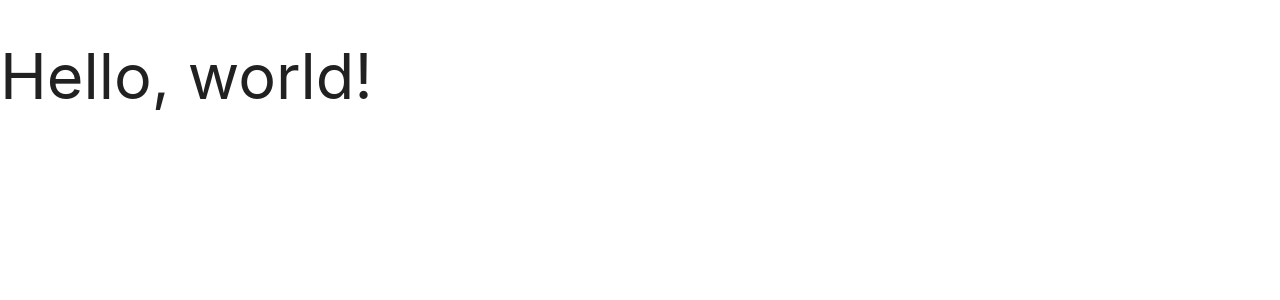
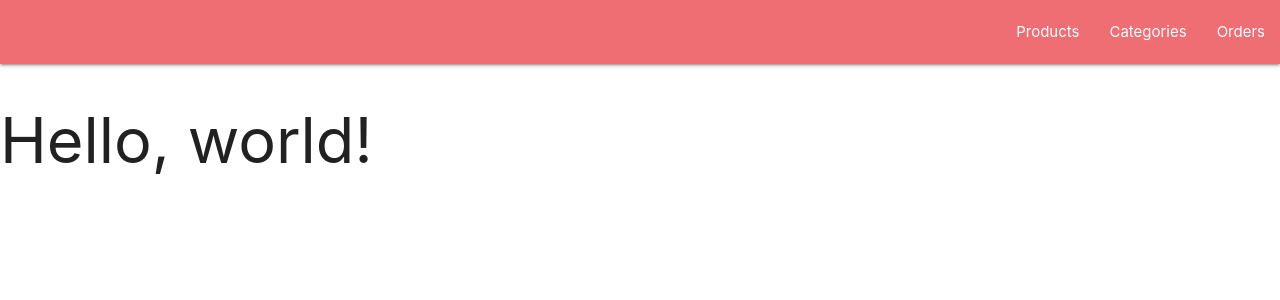
Before and after one commit to alexjuda2/uj-2-e-business, a React app in the folder frontend/: page / in a window 1280 px wide. Shown: the top 300 px of the page. Built offline with nearby package versions, Linux system fonts and the light colour scheme.

Commit message:
Add navbar

```diff
--- a/frontend/src/comp/App.js
+++ b/frontend/src/comp/App.js
@@ -1,9 +1,14 @@
 import React from 'react';
+import WithNavbar from './WithNavbar';
+
 
 function App() {
-  return (
-    <h1>Hello, world!</h1>
-  );
+    return (
+        <div>
+            <WithNavbar sections={[{ text: "Products", }, { text: "Categories", }, { text: "Orders", }]} />
+            <h1>Hello, world!</h1>
+        </div>
+    );
 }
 
 export default App;
--- /dev/null
+++ b/frontend/src/comp/WithNavbar.js
@@ -0,0 +1,15 @@
+import React from "react";
+
+export default function WithNavbar({ sections }) {
+    return (
+        <nav>
+            <div className="nav-wrapper">
+                <ul id="nav-mobile" className="right hide-on-med-and-down">
+                    {sections.map((section, sectionI) => {
+                        return <li key={sectionI}><a>{section.text}</a></li>;
+                    })}
+                </ul>
+            </div>
+        </nav>
+    );
+}
```
